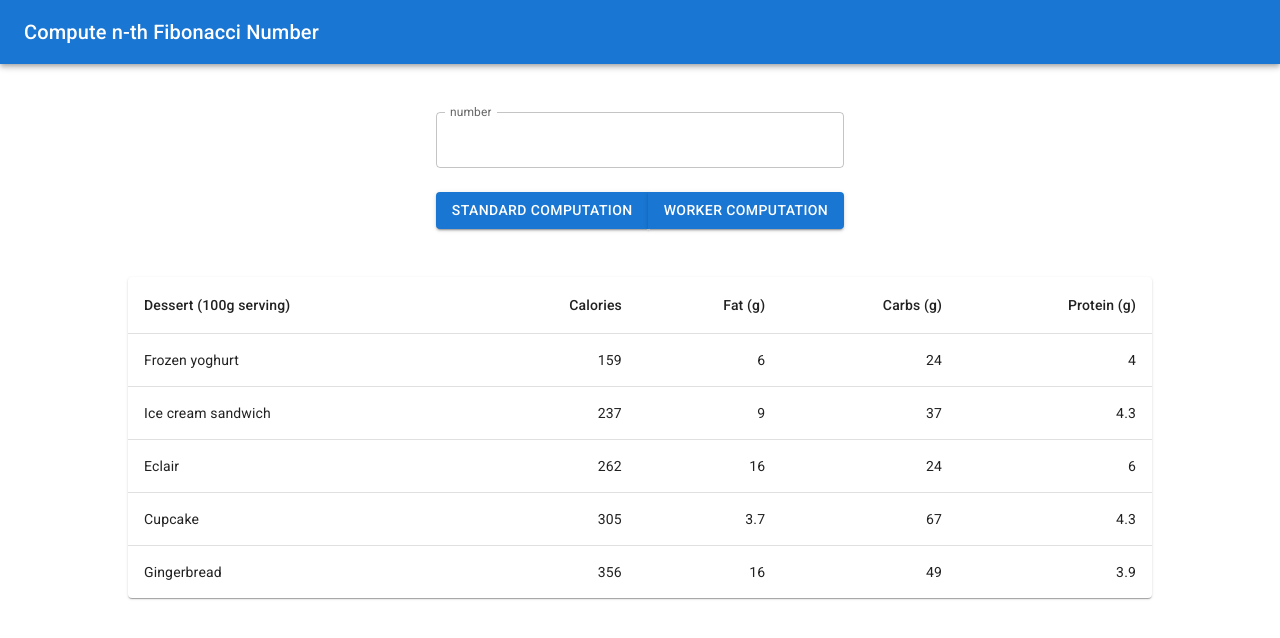
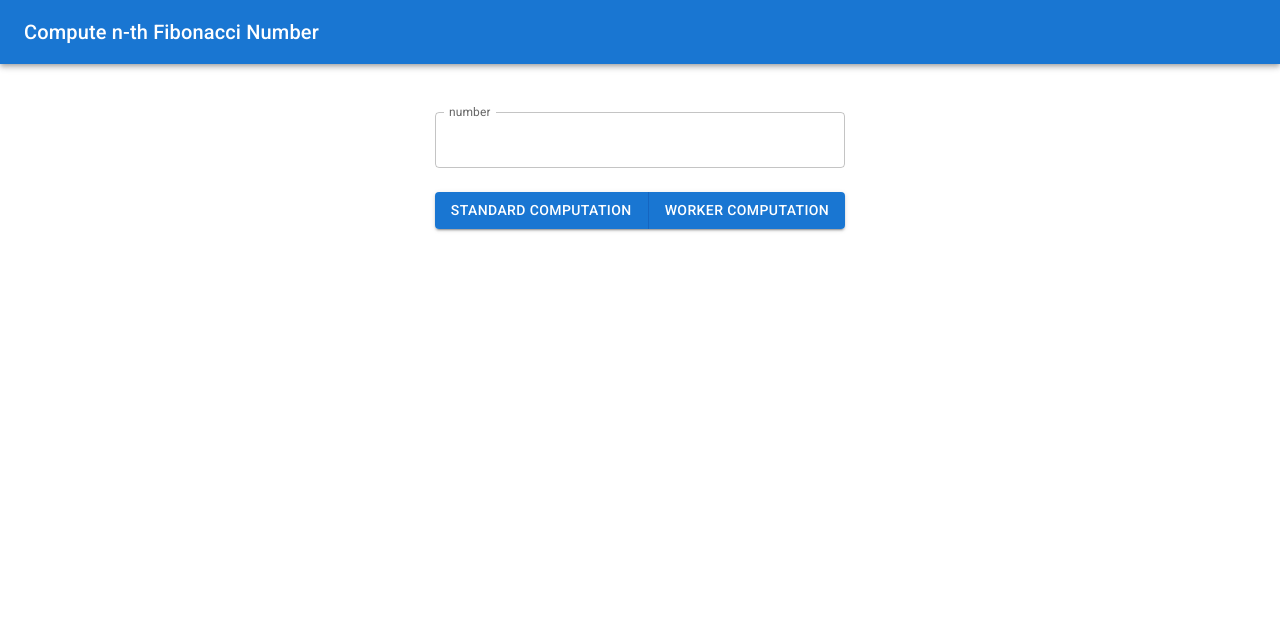
Before and after one commit to Oyoshi/web-workers-wasm-example, a React (Create React App) app: page / in a window 1280 px wide. Shown: the top 638 px of the page. Built offline with nearby package versions, Linux system fonts and the light colour scheme.

Commit message:
feat: add Fibonacci number computation with standard way

```diff
--- a/src/App.tsx
+++ b/src/App.tsx
@@ -1,98 +1,114 @@
-import { FC, ReactNode } from "react";
+import { useReducer } from "react";
 import CssBaseline from "@mui/material/CssBaseline";
+import TopBar from "components/topbar";
+import AppLayout from "components/app-layout";
+import Form from "components/form";
+import ResultsTable from "components/results-table";
 
-import Box from "@mui/material/Box";
-import Table from "@mui/material/Table";
-import TableBody from "@mui/material/TableBody";
-import TableCell from "@mui/material/TableCell";
-import TableContainer from "@mui/material/TableContainer";
-import TableHead from "@mui/material/TableHead";
-import TableRow from "@mui/material/TableRow";
-import Paper from "@mui/material/Paper";
+type State = {
+  computedFibNums: ComputedFibNum[];
+  error?: string;
+};
 
-import TopBar from "components/topbar";
-import Form from "components/form";
+type ComputedFibNum = {
+  id: string;
+  type: "standard" | "worker";
+  time: number;
+  nth: number;
+  fibNum: number;
+};
 
-function createData(
-  name: string,
-  calories: number,
-  fat: number,
-  carbs: number,
-  protein: number
-) {
-  return { name, calories, fat, carbs, protein };
-}
+type Action =
+  | { type: "SET_ERROR"; error: string }
+  | { type: "SET_FIBO"; computedFib: ComputedFibNum };
 
-const rows = [
-  createData("Frozen yoghurt", 159, 6.0, 24, 4.0),
-  createData("Ice cream sandwich", 237, 9.0, 37, 4.3),
-  createData("Eclair", 262, 16.0, 24, 6.0),
-  createData("Cupcake", 305, 3.7, 67, 4.3),
-  createData("Gingerbread", 356, 16.0, 49, 3.9),
-];
+export const reducer = (state: State, action: Action): State => {
+  switch (action.type) {
+    case "SET_ERROR":
+      return { ...state, error: action.error };
+    case "SET_FIBO":
+      return {
+        ...state,
+        computedFibNums: [...state.computedFibNums, { ...action.computedFib }],
+      };
+    /*case "UPDATE_FIBO": {
+      const curr = (state as any).computedFibs.filter(
+        (c: any) => c.id === action.id
+      )[0];
+      const idx = (state as any).computedFibs.indexOf(curr);
 
-interface AppLayoutProps {
-  children: ReactNode;
-}
+      curr.loading = false;
+      curr.time = action.time;
+      curr.fibNum = action.fibNum;
 
-const AppLayout: FC<AppLayoutProps> = ({ children }) => (
-  <Box
-    sx={{
-      display: "flex",
-      justifyContent: "center",
-      alignItems: "center",
-      flexDirection: "column",
-      m: "3em auto",
-      maxWidth: "1024px",
-    }}
-  >
-    {children}
-  </Box>
-);
+      (state as any).computedFibs[idx] = curr;
+      return { ...state };
+    }*/
+    default:
+      return state;
+  }
+};
+
+const fib = (n: number): number => (n < 2 ? n : fib(n - 2) + fib(n - 1));
 
 function App() {
+  const [info, dispatch] = useReducer(reducer, {
+    error: "",
+    computedFibNums: [],
+  });
+
+  /*const runWorker = (num: any, id: any) => {
+    dispatch({ type: "SET_ERROR", error: "" });
+    const worker = new window.Worker("./fib-worker.js");
+
+    worker.postMessage({ num });
+    worker.onerror = (err) => err;
+    worker.onmessage = (e) => {
+      const { time, fibNum } = e.data;
+      dispatch({
+        type: "UPDATE_FIBO",
+        id,
+        time,
+        fibNum,
+      });
+      worker.terminate();
+    };
+  };*/
+
   const handleOnSubmit = (type: "standard" | "worker", val?: string) => {
-    console.log(val, type);
+    const nth = Number(val);
+    if (isNaN(nth) || nth < 0) {
+      dispatch({
+        type: "SET_ERROR",
+        error: "Number must be non negative integer",
+      });
+      return;
+    }
+    const id = info.computedFibNums.length;
+    const startTime = new Date().getTime();
+    const fibNum = fib(nth);
+    const time = new Date().getTime() - startTime;
+    dispatch({
+      type: "SET_FIBO",
+      computedFib: {
+        id: id.toString(),
+        type,
+        time,
+        nth,
+        fibNum,
+      },
+    });
+    // runWorker(val, id);
   };
 
   return (
     <>
       <CssBaseline />
-      <Box>
-        <TopBar />
-        <AppLayout>
-          <Form onSubmit={handleOnSubmit} />
-          <TableContainer component={Paper} sx={{ mt: 6 }}>
-            <Table sx={{ minWidth: 650 }} aria-label="simple table">
-              <TableHead>
-                <TableRow>
-                  <TableCell>Dessert (100g serving)</TableCell>
-                  <TableCell align="right">Calories</TableCell>
-                  <TableCell align="right">Fat&nbsp;(g)</TableCell>
-                  <TableCell align="right">Carbs&nbsp;(g)</TableCell>
-                  <TableCell align="right">Protein&nbsp;(g)</TableCell>
-                </TableRow>
-              </TableHead>
-              <TableBody>
-                {rows.map((row) => (
-                  <TableRow
-                    key={row.name}
-                    sx={{ "&:last-child td, &:last-child th": { border: 0 } }}
-                  >
-                    <TableCell component="th" scope="row">
-                      {row.name}
-                    </TableCell>
-                    <TableCell align="right">{row.calories}</TableCell>
-                    <TableCell align="right">{row.fat}</TableCell>
-                    <TableCell align="right">{row.carbs}</TableCell>
-                    <TableCell align="right">{row.protein}</TableCell>
-                  </TableRow>
-                ))}
-              </TableBody>
-            </Table>
-          </TableContainer>
-        </AppLayout>
-      </Box>
+      <TopBar />
+      <AppLayout>
+        <Form onSubmit={handleOnSubmit} />
+        <ResultsTable data={info.computedFibNums} />
+      </AppLayout>
     </>
   );
 }
--- /dev/null
+++ b/src/components/app-layout/app-layout.tsx
@@ -0,0 +1,23 @@
+import { FC, ReactNode } from "react";
+import Box from "@mui/material/Box";
+
+interface AppLayoutProps {
+  children: ReactNode;
+}
+
+const AppLayout: FC<AppLayoutProps> = ({ children }) => (
+  <Box
+    sx={{
+      display: "flex",
+      justifyContent: "center",
+      alignItems: "center",
+      flexDirection: "column",
+      m: "3em auto",
+      maxWidth: "1024px",
+    }}
+  >
+    {children}
+  </Box>
+);
+
+export default AppLayout;
--- /dev/null
+++ b/src/components/app-layout/index.ts
@@ -0,0 +1,3 @@
+import AppLayout from "./app-layout";
+
+export default AppLayout;
--- a/src/components/form/form.tsx
+++ b/src/components/form/form.tsx
@@ -36,13 +36,9 @@ const Form: FC<FormProps> = ({ onSubmit }) => {
         onChange={handleInputChange}
       />
       <Box sx={{ mt: 3 }}>
-        <ButtonGroup>
-          <Button variant="contained" onClick={handleOnSubmitStandard}>
-            Standard Computation
-          </Button>
-          <Button variant="contained" onClick={handleOnSubmitWorker}>
-            Worker Computation
-          </Button>
+        <ButtonGroup variant="contained">
+          <Button onClick={handleOnSubmitStandard}>Standard Computation</Button>
+          <Button onClick={handleOnSubmitWorker}>Worker Computation</Button>
         </ButtonGroup>
       </Box>
     </form>
--- /dev/null
+++ b/src/components/results-table/index.ts
@@ -0,0 +1,3 @@
+import ResultsTable from "./results-table";
+
+export default ResultsTable;
--- /dev/null
+++ b/src/components/results-table/results-table.tsx
@@ -0,0 +1,51 @@
+import { FC } from "react";
+import Table from "@mui/material/Table";
+import TableBody from "@mui/material/TableBody";
+import TableCell from "@mui/material/TableCell";
+import TableContainer from "@mui/material/TableContainer";
+import TableHead from "@mui/material/TableHead";
+import TableRow from "@mui/material/TableRow";
+import Paper from "@mui/material/Paper";
+import Chip from "@mui/material/Chip";
+
+type ComputedFibNum = {
+  id: string;
+  type: "standard" | "worker";
+  time: number;
+  nth: number;
+  fibNum: number;
+};
+
+interface ResultsTableProps {
+  data: ComputedFibNum[];
+}
+
+const ResultsTable: FC<ResultsTableProps> = ({ data }) =>
+  data.length > 0 ? (
+    <TableContainer component={Paper} sx={{ mt: 6 }}>
+      <Table>
+        <TableHead>
+          <TableRow>
+            <TableCell>Computation Type</TableCell>
+            <TableCell align="right">N-th</TableCell>
+            <TableCell align="right">Fibonacci Number</TableCell>
+            <TableCell align="right">Time&nbsp;[ms]</TableCell>
+          </TableRow>
+        </TableHead>
+        <TableBody>
+          {data.map((row) => (
+            <TableRow key={row.id}>
+              <TableCell component="th" scope="row">
+                <Chip label={row.type} color="secondary" />
+              </TableCell>
+              <TableCell align="right">{row.nth}</TableCell>
+              <TableCell align="right">{row.fibNum}</TableCell>
+              <TableCell align="right">{row.time}</TableCell>
+            </TableRow>
+          ))}
+        </TableBody>
+      </Table>
+    </TableContainer>
+  ) : null;
+
+export default ResultsTable;
```
Also changed, not shown: public/fib-worker.js (added, +13 -0 lines).
